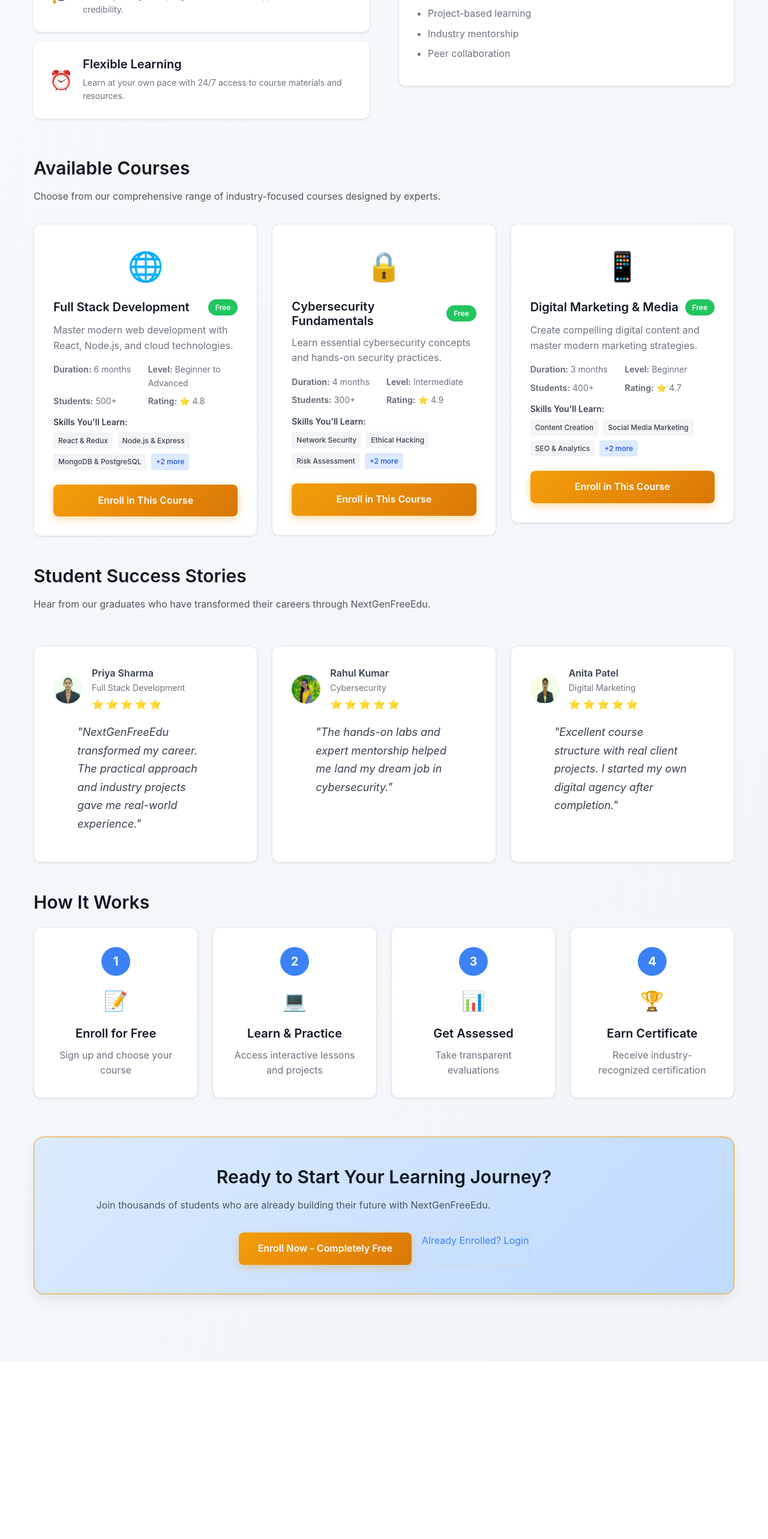
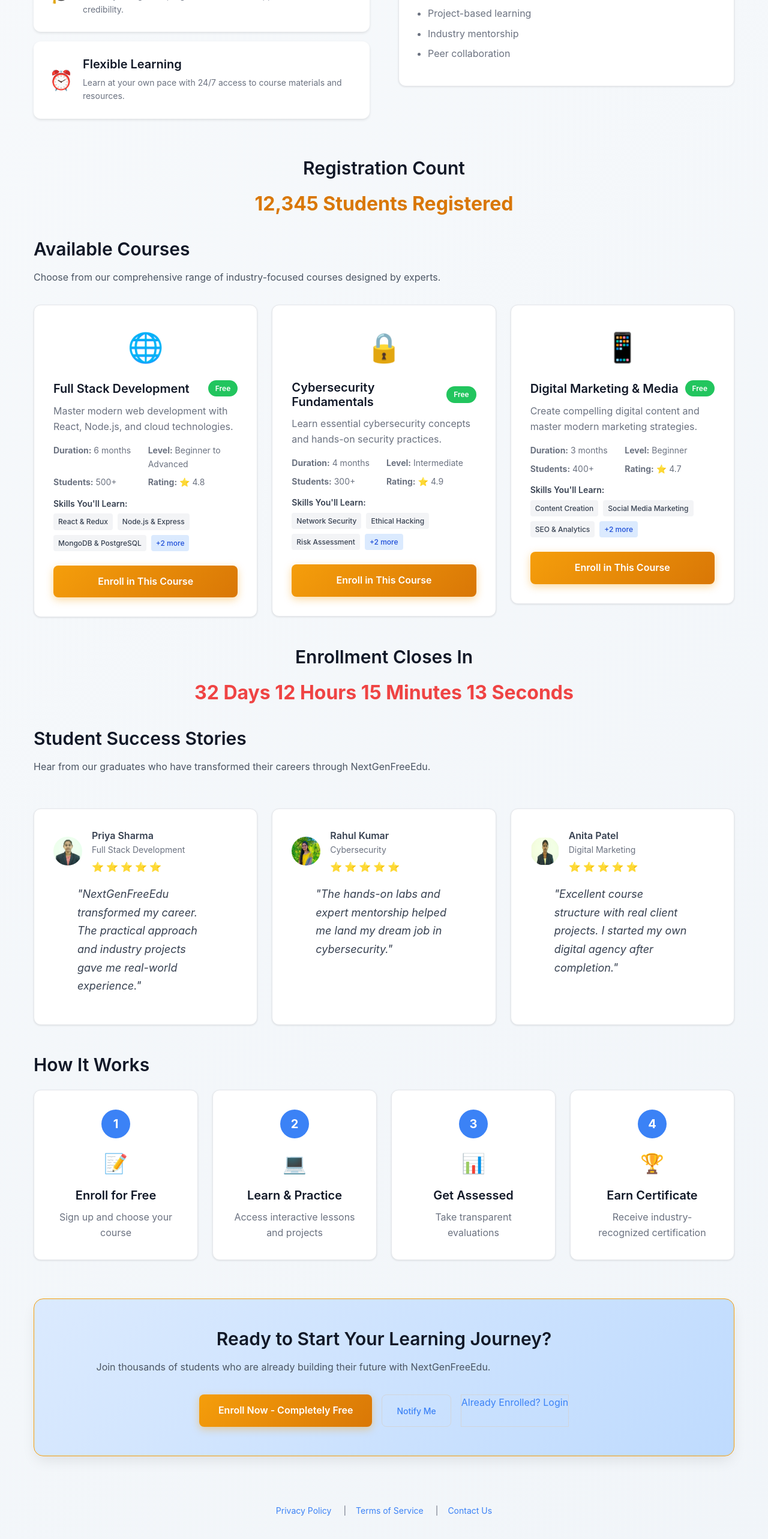
Before and after one commit to kamalkhandal23/emp-next, a React (Vite) app in the folder client/: page /nextgen in a window 1280 px wide. Shown: the part 1286-3852 px from the top of the page at 60% size. Before the commit the page ends 3556 px from the top, so only its background shows below. Built offline with nearby package versions, Linux system fonts and the light colour scheme.

Commit message:
Enrollment Time Closing and Opening

```diff
--- a/client/src/pages/NextGenFreeEdu/Landing.jsx
+++ b/client/src/pages/NextGenFreeEdu/Landing.jsx
@@ -1,5 +1,5 @@
 import { Link } from 'react-router-dom'
-import { useState } from 'react'
+import { useState, useEffect } from 'react'
 import profilePic1 from '../../assets/profilePic1.jpeg'
 import profilePic2 from '../../assets/profilePic2.jpeg'
 import profilePic3 from '../../assets/profilePic3.jpeg'
@@ -102,6 +102,49 @@
     }
   ]
 
+    function getTimeLeft(targetDate) {
+    const now = new Date().getTime()
+    const distance = targetDate - now
+
+    if (distance < 0) {
+      return null // time's up
+    }
+
+    const days = Math.floor(distance / (1000 * 60 * 60 * 24))
+    const hours = Math.floor((distance % (1000 * 60 * 60 * 24)) / (1000 * 60 * 60))
+    const minutes = Math.floor((distance % (1000 * 60 * 60)) / (1000 * 60))
+    const seconds = Math.floor((distance % (1000 * 60)) / 1000)
+
+      return { days, hours, minutes, seconds }
+    }
+
+    const [registrationCount, setRegistrationCount] = useState(12345)
+
+    const enrollmentCloseDate = new Date(2025, 9, 30, 23, 59, 59)
+
+    const [timeLeft, setTimeLeft] = useState(getTimeLeft(enrollmentCloseDate.getTime()))
+
+    useEffect(() => {
+    // Update countdown every second
+    const timer = setInterval(() => {
+      const updatedTimeLeft = getTimeLeft(enrollmentCloseDate.getTime())
+
+      if (updatedTimeLeft) {
+        setTimeLeft(updatedTimeLeft)
+      } else {
+        setTimeLeft(null)
+        clearInterval(timer)
+      }
+    }, 1000)
+
+    return () => clearInterval(timer)
+  }, [])
+
+   const countdownDisplay = timeLeft
+    ? `${timeLeft.days} Days ${timeLeft.hours} Hours ${timeLeft.minutes} Minutes ${timeLeft.seconds} Seconds`
+    : 'Enrollment Closed'
+
+
   return (
     <div className="container" style={{ paddingTop: '2rem', paddingBottom: '2rem' }}>
       {/* Hero Section */}
@@ -203,7 +246,12 @@
       </section>
 
       {/* Registration count */}
-
+        <section className="section" style={{ textAlign: 'center', margin: '2rem 0' }}>
+        <h2 className="section-title">Registration Count</h2>
+        <p style={{ fontSize: '2rem', color: '#d97706', fontWeight: '700' }}>
+          {registrationCount.toLocaleString()} Students Registered
+        </p>
+      </section>
 
 
 
@@ -301,6 +349,14 @@
         </div>
       </section>
 
+      {/*Closing Timer*/}
+      <section className="section" style={{ textAlign: 'center', marginBottom: '2rem' }}>
+        <h2 className="section-title">Enrollment Closes In</h2>
+        <div id="closing-timer" style={{ fontSize: '2rem', color: '#ef4444', fontWeight: '700' }}>
+          {countdownDisplay}
+        </div>
+      </section>
+
       {/* Student Success Stories */}
       <section className="section">
         <h2 className="section-title">Student Success Stories</h2>
@@ -379,6 +435,9 @@
         </div>
       </section>
 
+
+
+
       {/* Call to Action */}
       <section className="section" style={{ textAlign: 'center', marginTop: '4rem' }}>
         <div className="hero-section" style={{ background: 'linear-gradient(135deg, #dbeafe, #bfdbfe)' }}>
@@ -390,12 +449,27 @@
             <Link to="/nextgen/enroll" className="btn-primary">
               Enroll Now - Completely Free
             </Link>
+            <button
+                className="btn-secondary"
+                onClick={() => alert('You will be notified when enrollment opens!')}
+              >
+                Notify Me
+            </button>
+
             <Link to="/nextgen/login" className="btn-secondary">
               Already Enrolled? Login
             </Link>
           </div>
         </div>
       </section>
+
+      {/*Footer*/}
+      <footer style={{ textAlign: 'center', padding: '2rem 0', fontSize: '0.875rem', color: '#6b7280' }}>
+        <Link to="/privacy-policy" style={{ margin: '0 1rem' }}>Privacy Policy</Link> |
+        <Link to="/terms-of-service" style={{ margin: '0 1rem' }}>Terms of Service</Link> |
+        <Link to="/contact" style={{ margin: '0 1rem' }}>Contact Us</Link>
+      </footer>
+
     </div>
   )
 }
```
